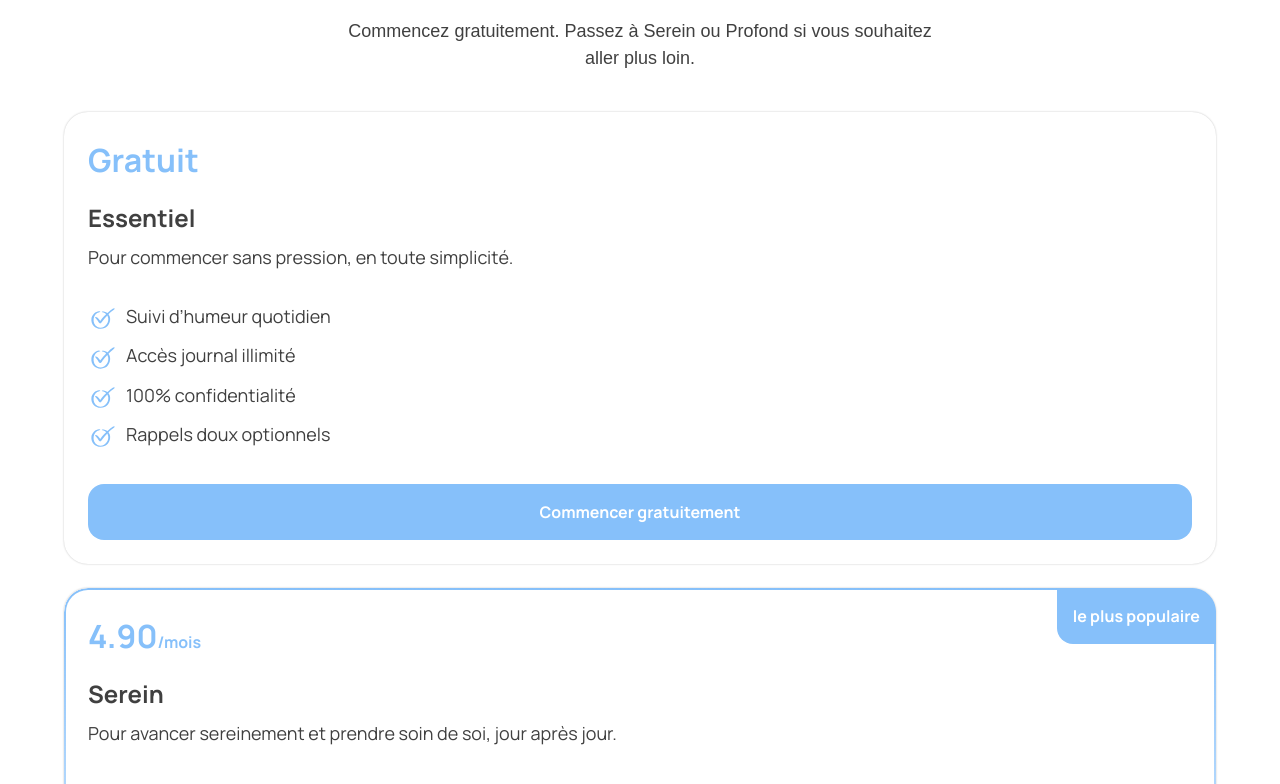
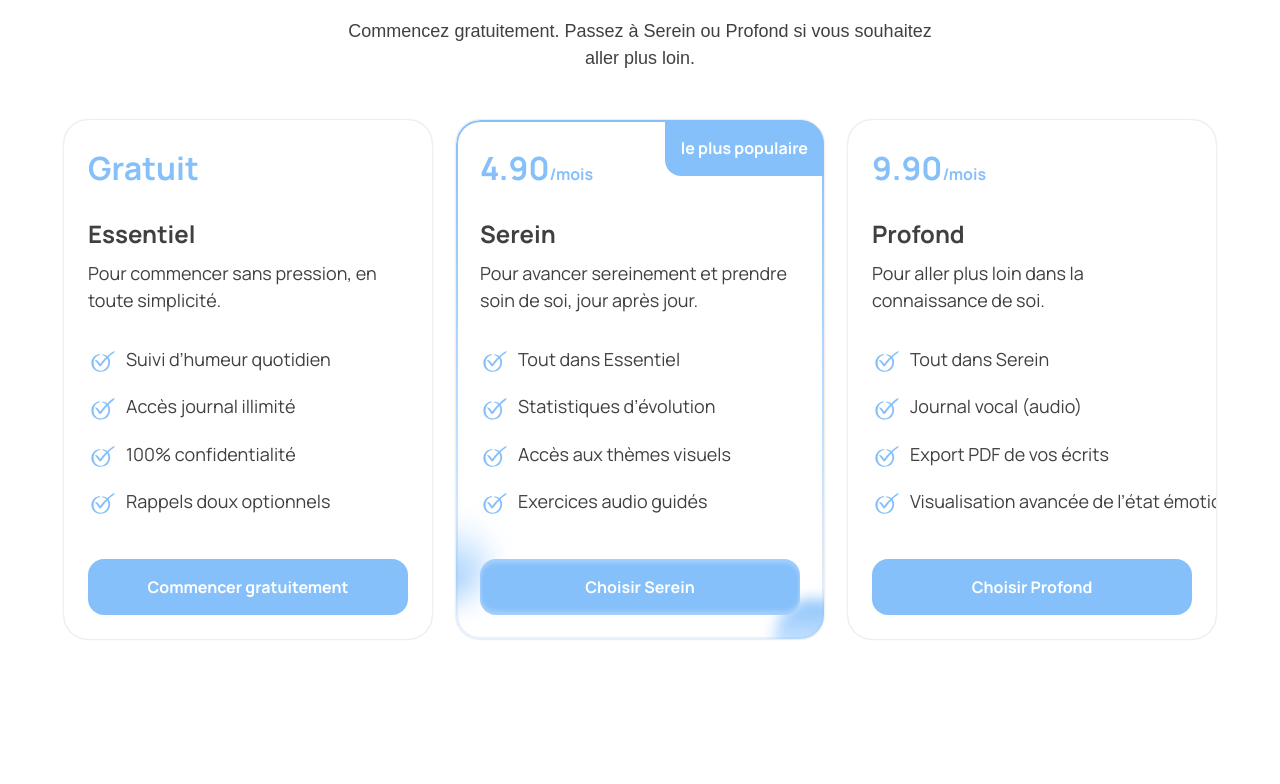
Before and after one commit to Onderito/calmly-app, a Next.js app: page / in a window 1280 px wide. Shown: the part 2836-3620 px from the top of the page. Built offline with nearby package versions, Linux system fonts and the light colour scheme.

Commit message:
responsive for pricing section done

```diff
--- a/src/app/landing/pricing.tsx
+++ b/src/app/landing/pricing.tsx
@@ -57,11 +57,11 @@ export default function Pricing() {
         aller plus loin.
       </p>
 
-      <div className="flex flex-col gap-6 mt-10">
+      <div className="flex flex-col xl:flex-row gap-6 mt-10 xl:mt-12">
         {pricing.map((price, index) => (
           <div
             key={index}
-            className={`shadow-custom rounded-3xl p-6 relative overflow-hidden ${
+            className={`shadow-custom rounded-3xl p-6 relative overflow-hidden xl:w-[520px] ${
               index === 1 ? "border-gradient-blue-white" : ""
             }`}
           >
@@ -81,10 +81,10 @@ export default function Pricing() {
                 <span className="text-[14px] md:text-[16px]">/mois</span>
               )}
             </h3>
-            <h4 className="font-manrope-bold text-[20px] md:text-[24px] text-[#404040] mt-4">
+            <h4 className="font-manrope-bold text-[20px] md:text-[24px] text-[#404040] mt-4 xl:mt-6">
               {price.title}
             </h4>
-            <p className="text-[#404040] text-[16px] md:text-[18px] font-manrope-regular mt-2">
+            <p className="text-[#404040] text-[16px] md:text-[18px] font-manrope-regular mt-2 ">
               {price.description}
             </p>
             <ul className="mt-8">
@@ -92,7 +92,7 @@ export default function Pricing() {
                 {price.features.map((feature, index) => (
                   <p
                     key={index}
-                    className="flex gap-2 text-[#404040] text-[16px] md:text-[18px] font-manrope-regular mt-2"
+                    className="flex gap-2 text-[#404040] text-[16px] md:text-[18px] font-manrope-regular mt-2 xl:mt-4 xl:w-screen"
                   >
                     <Image
                       className="md:w-[30px]"
@@ -107,7 +107,7 @@ export default function Pricing() {
               </li>
             </ul>
             <Button
-              className={`w-full mt-8 rounded-2xl ${
+              className={`w-full mt-8 xl:mt-10 rounded-2xl ${
                 index === 1 ? "shadow-inner-white" : ""
               } `}
               variant="primary"
```
